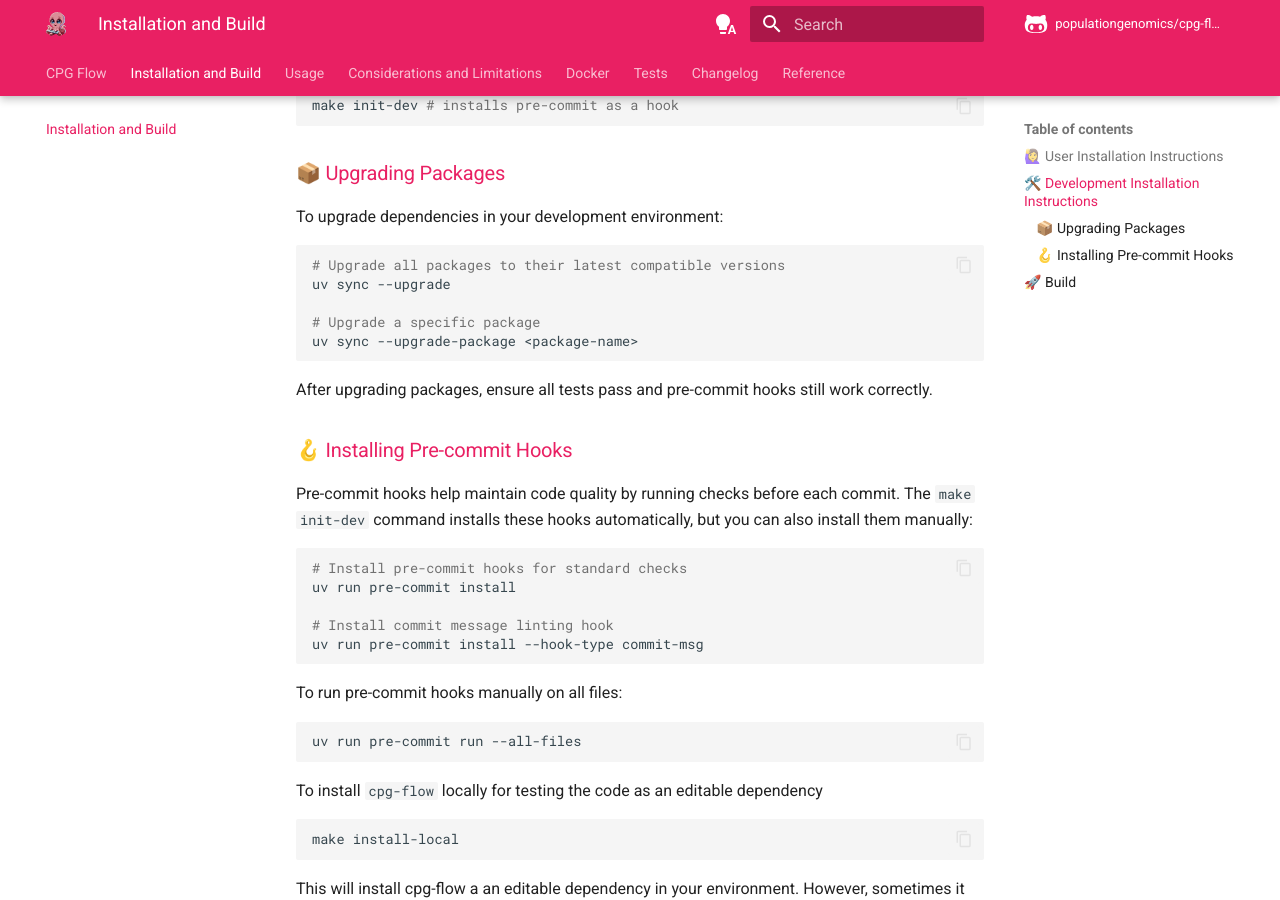
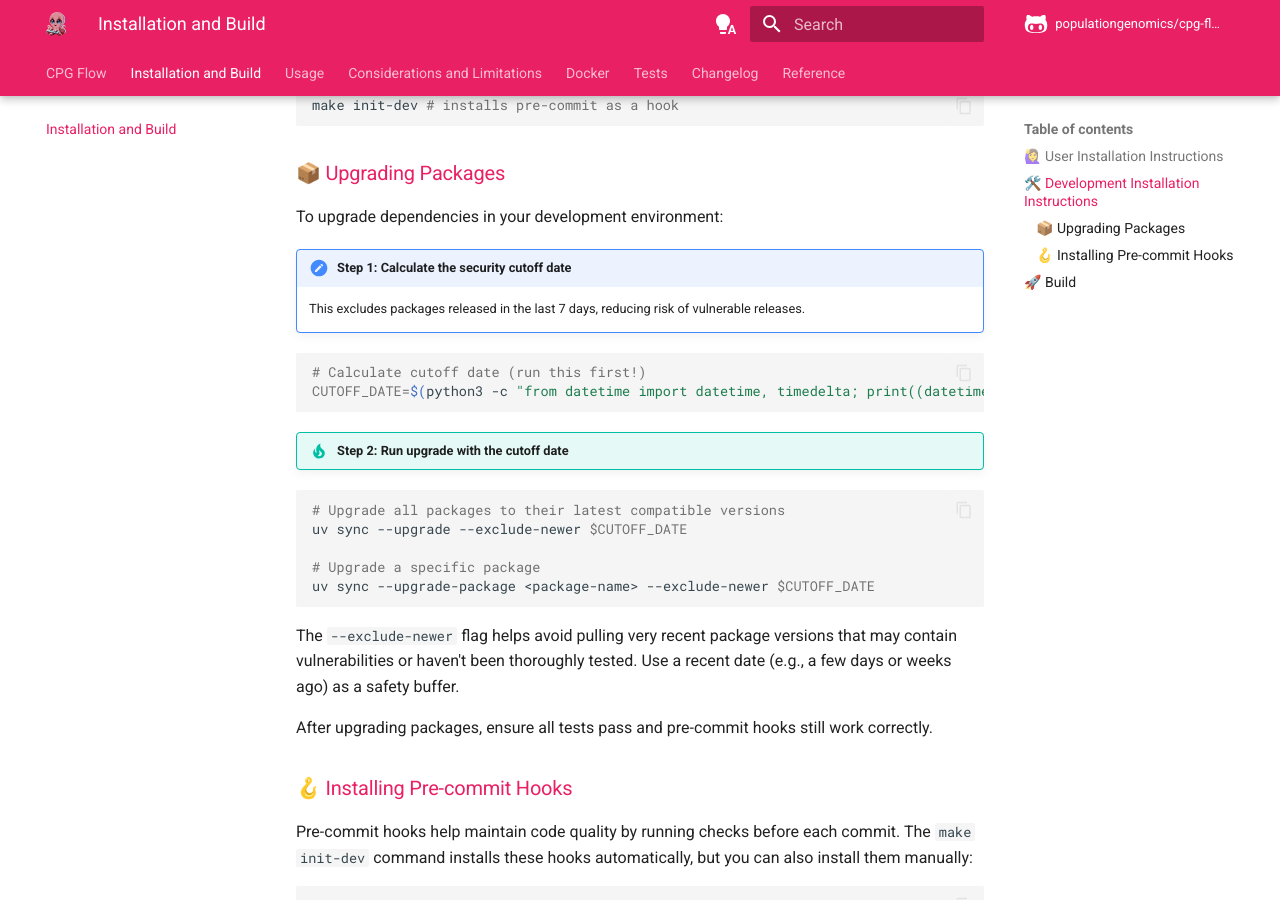
Before and after one commit to populationgenomics/cpg-flow, an MkDocs documentation site: the page built from docs/docs/installation.md, in a window 1280 px wide and 900 px high, scrolled down 1209 px. Built offline with MkDocs 1.6.1 and Material for MkDocs 9.7.7, drawn with Linux system fonts in a browser that asks for light colours; comment, search, counter and statistics services are not loaded; the version menu is left out.

Commit message:
docs: add exclude-newer upgrade option

````diff
--- a/docs/docs/installation.md
+++ b/docs/docs/installation.md
@@ -52,13 +52,25 @@ make init-dev # installs pre-commit as a hook
 
 To upgrade dependencies in your development environment:
 
+!!! important "Step 1: Calculate the security cutoff date"
+    This excludes packages released in the last 7 days, reducing risk of vulnerable releases.
+
+```bash
+# Calculate cutoff date (run this first!)
+CUTOFF_DATE=$(python3 -c "from datetime import datetime, timedelta; print((datetime.now() - timedelta(days=7)).strftime('%Y-%m-%d'))")
+```
+
+!!! tip "Step 2: Run upgrade with the cutoff date"
+
 ```bash
 # Upgrade all packages to their latest compatible versions
-uv sync --upgrade
+uv sync --upgrade --exclude-newer $CUTOFF_DATE
 
 # Upgrade a specific package
-uv sync --upgrade-package <package-name>
+uv sync --upgrade-package <package-name> --exclude-newer $CUTOFF_DATE
 ```
+
+The `--exclude-newer` flag helps avoid pulling very recent package versions that may contain vulnerabilities or haven't been thoroughly tested. Use a recent date (e.g., a few days or weeks ago) as a safety buffer.
 
 After upgrading packages, ensure all tests pass and pre-commit hooks still work correctly.
 
````
Also changed, not shown: README.md.
